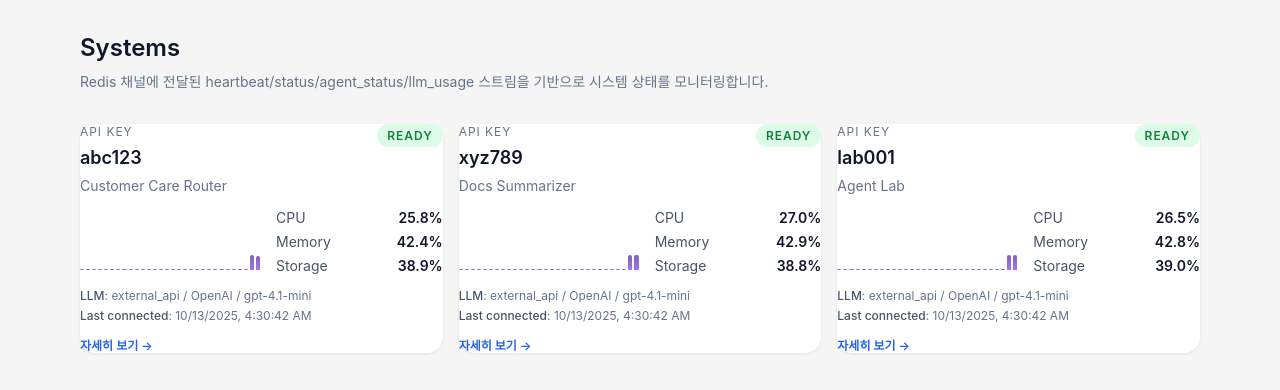
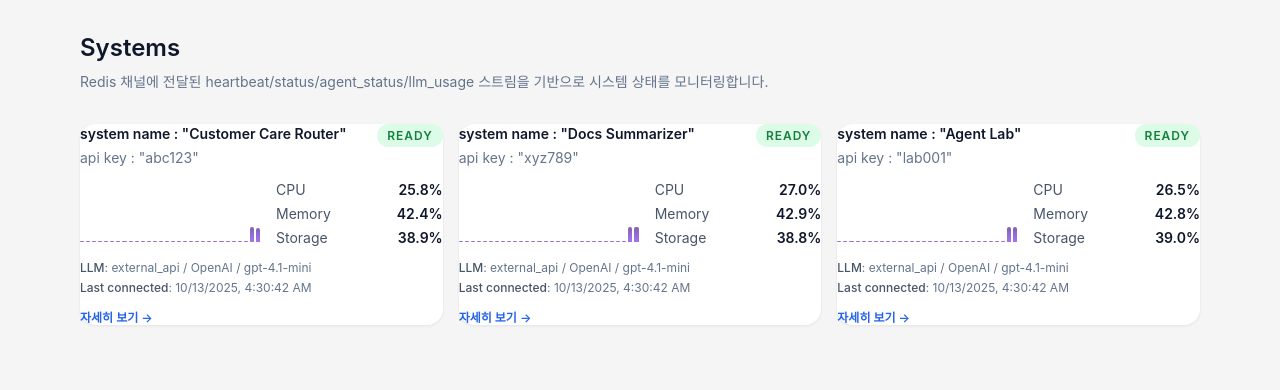
Before and after one commit to takeoff-jhkim/monitoring-web, a React (Vite) app: page /systems in a window 1280 px wide. Shown: the top 390 px of the page. Built offline with nearby package versions, Linux system fonts and the light colour scheme.

Commit message:
Reformat system card header for system name focus

```diff
--- a/src/components/SystemCard.tsx
+++ b/src/components/SystemCard.tsx
@@ -92,10 +92,11 @@ export function SystemCard({
       }}
     >
       <div className="flex items-start justify-between gap-3">
-        <div className="space-y-1">
-          <p className="text-xs text-slate-500 uppercase tracking-wide">API Key</p>
-          <h3 className="text-lg font-semibold text-slate-900">{apiKey}</h3>
-          {name && <p className="text-sm text-slate-500">{name}</p>}
+        <div className="space-y-1 text-sm">
+          <p className="font-semibold text-slate-900">
+            system name : "{name ?? "--"}"
+          </p>
+          <p className="text-slate-500">api key : "{apiKey}"</p>
         </div>
         <span className={`status-chip ${statusClass(badgeStatus)}`}>
           {STATUS_LABELS[badgeStatus] ?? badgeStatus}
```
